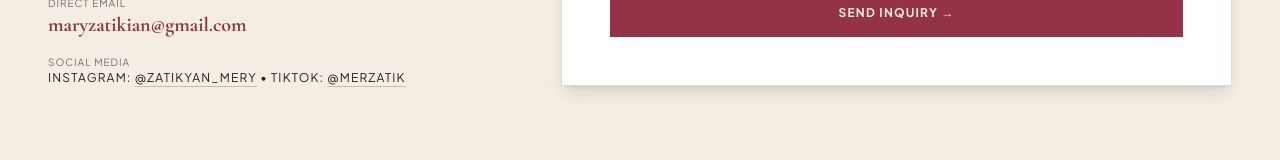
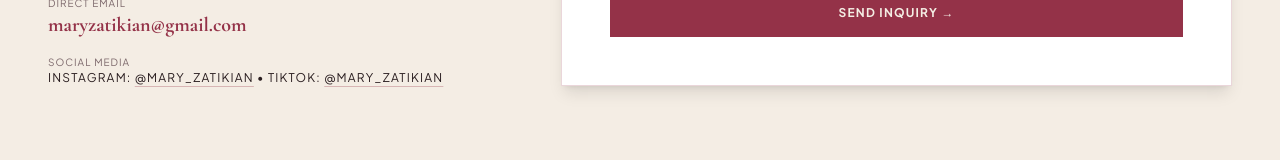
Before and after one commit to KPilosyan/meri_ugc_portfolio, a Next.js app: page / in a window 1280 px wide. Shown: the part 7774-7934 px from the top of the page. Built offline with nearby package versions, Linux system fonts and the light colour scheme.

Commit message:
Update insta and tiktok links

```diff
--- a/src/components/ContactSection.tsx
+++ b/src/components/ContactSection.tsx
@@ -72,22 +72,22 @@ export const ContactSection: React.FC = () => {
               <p className="text-xs font-sans tracking-widest text-ugc-dark uppercase">
                 INSTAGRAM:{" "}
                 <a
-                  href="https://www.instagram.com/zatikyan_mery/"
+                  href="https://www.instagram.com/mary_zatikian/"
                   target="_blank"
                   rel="noopener noreferrer"
                   className="hover:text-ugc-burgundy underline decoration-ugc-burgundy/30 underline-offset-4 transition-colors"
                 >
-                  @zatikyan_mery
+                  @mary_zatikian
                 </a>
                 {" • "}
                 TIKTOK:{" "}
                 <a
-                  href="https://www.tiktok.com/@merzatik"
+                  href="https://www.tiktok.com/@mary_zatikian"
                   target="_blank"
                   rel="noopener noreferrer"
                   className="hover:text-ugc-burgundy underline decoration-ugc-burgundy/30 underline-offset-4 transition-colors"
                 >
-                  @merzatik
+                  @mary_zatikian
                 </a>
               </p>
             </div>
```
